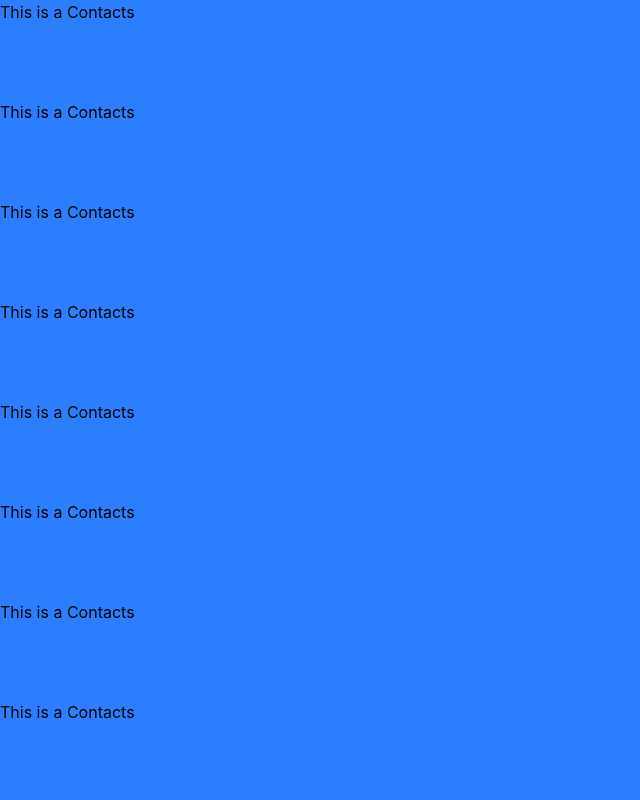
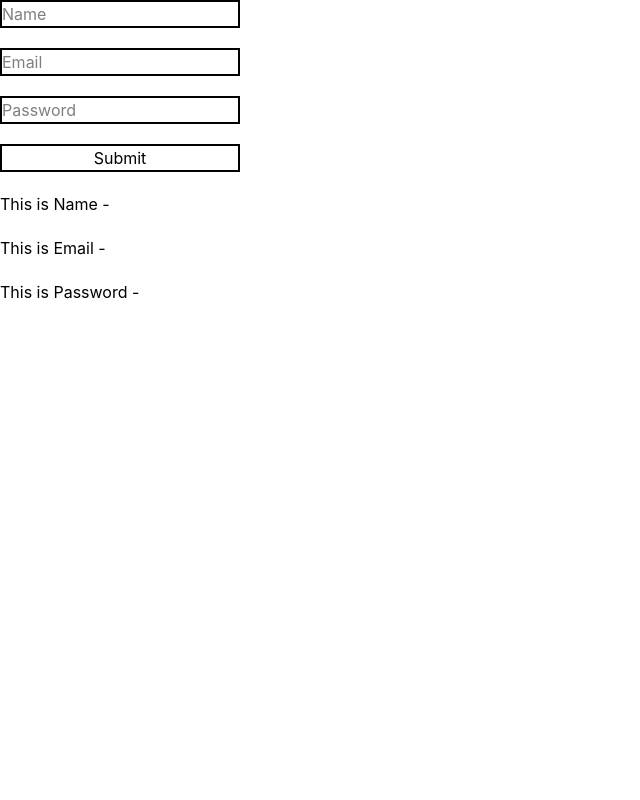
Before and after one commit to amitgith/React, a React (Vite) app in the folder day6-revision/: page / in a window 1280 px wide. Shown: the top 800 px of the page, without its empty margins (0-640 px from the left). Built offline with nearby package versions, Linux system fonts and the light colour scheme.

Commit message:
"Form handling (Input handling) - Brute force"

```diff
--- a/day6-revision/src/components/Cards.jsx
+++ b/day6-revision/src/components/Cards.jsx
@@ -1,14 +1,42 @@
-import React from "react";
+import React, { useState } from "react";
 import Contacts from "./Contacts";
 
 const Cards = () => {
-  let arr = [2, 4, 13, 65, 3, 54, 3, 1, 5, 3, 4, 23, 1, 11, 1];
+  const [user, setUser] = useState("");
+  console.log(user);
+
+  const [email, setEmail] = useState("");
+  const [password, setPassword] = useState("");
   return (
-    <div className=" bg-yellow-500">
-      {arr.map((elem,index) => {
-        return <Contacts key={index} />;
-      })}
-      {/* <h1>This is a Cards</h1> */}
+    <div className="flex flex-col gap-5 w-60">
+      <input
+        onChange={(e) => {
+          setUser(e.target.value);
+        }}
+        className="border-2"
+        type="text"
+        placeholder="Name"
+      />
+      <input
+        onChange={(e) => {
+          setEmail(e.target.value);
+        }}
+        className="border-2"
+        type="text"
+        placeholder="Email"
+      />
+      <input
+        onChange={(e) => {
+          setPassword(e.target.value);
+        }}
+        className="border-2"
+        type="text"
+        placeholder="Password"
+      />
+      <button className="border-2">Submit</button>
+      <h1>This is Name - {user}</h1>
+      <h1>This is Email - {email}</h1>
+      <h1>This is Password - {password}</h1>
     </div>
   );
 };
```
